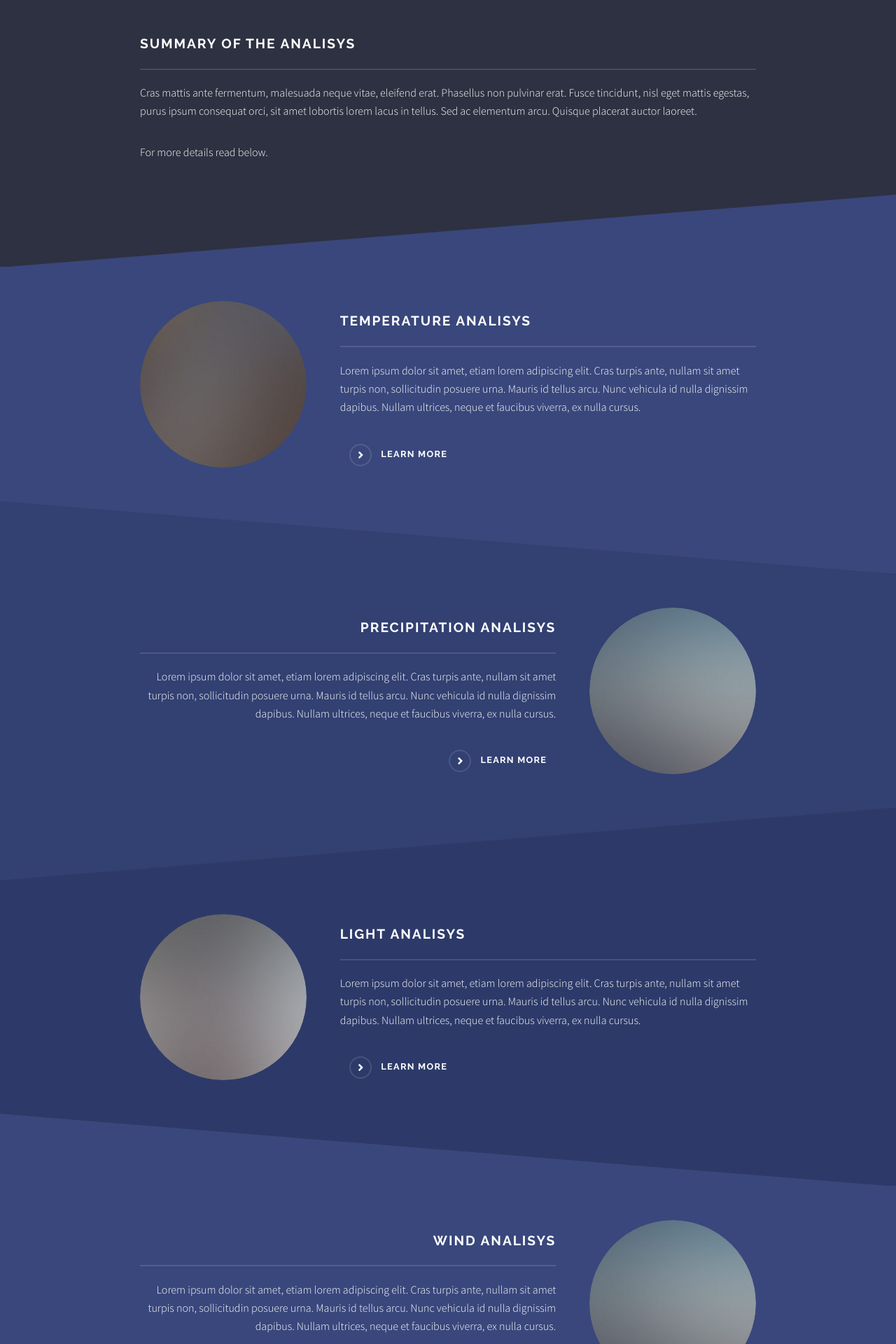
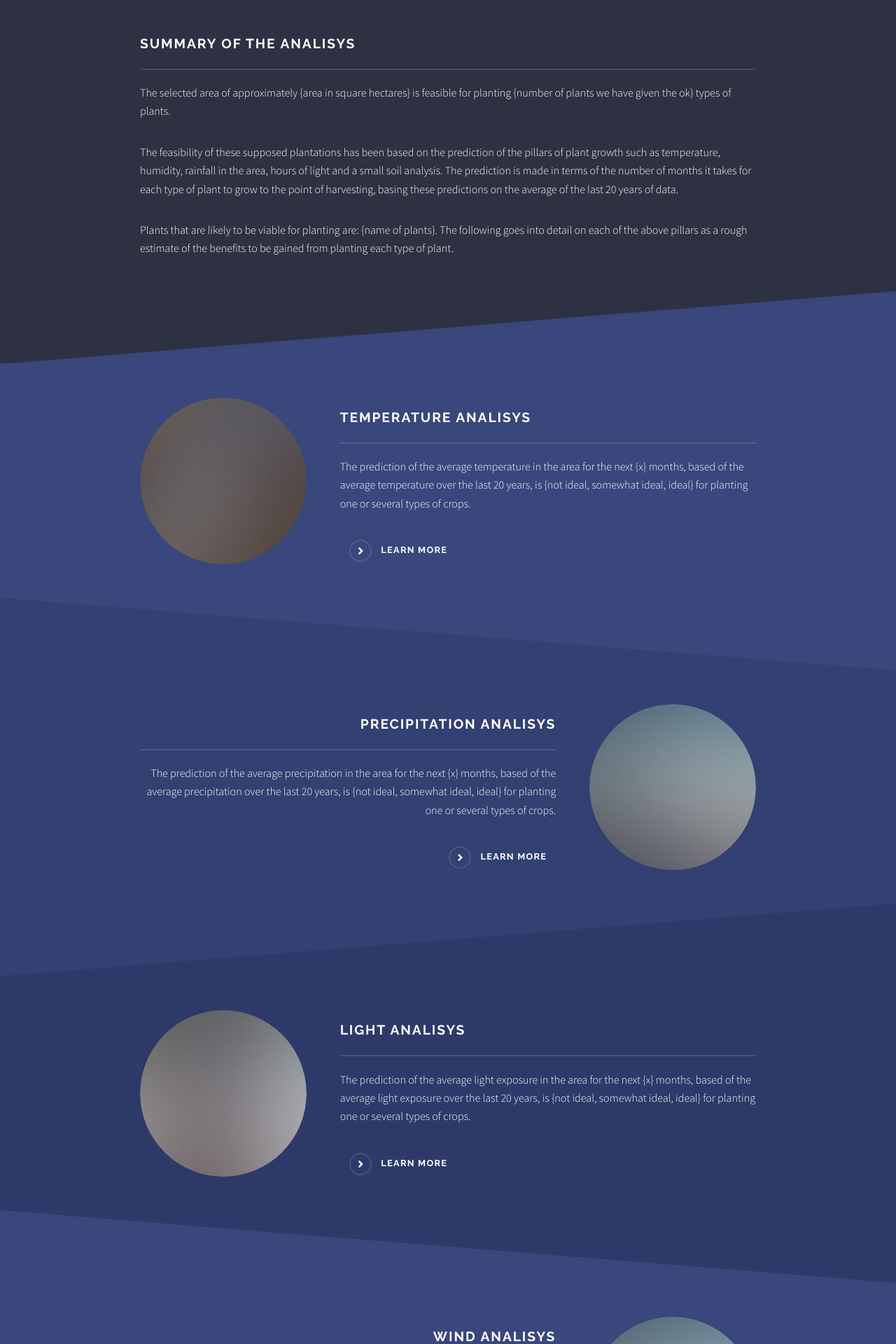
Before and after one commit to ultramani/TerraSolution_Atos2022, a Flask app: page /report in a window 1280 px wide. Shown: the part 521-2441 px from the top of the page at 70% size. Run offline with Flask 2, Linux system fonts and the light colour scheme; the visitor is signed in with stand-in values (Sample User, id 1); data comes from the database, SQL or seed files in the repository; parts of the project's set-up code (start-up, migrations or seed data) failed here and were passed over; some libraries are stand-ins or nearby versions.

Commit message:
Some adds

```diff
--- a/app/models.py
+++ b/app/models.py
@@ -64,18 +64,31 @@
      name = db.Column(db.String(128),nullable=False)
      date  = db.Column(db.Date(), nullable=False)
      location  = db.Column(db.ARRAY(db.Integer, dimensions=4),nullable=False)
-     #Monthly
+     areaSquareHectare = db.Column(db.Integer())
+
+     #Monthly data
      avgMonthlytemperature = db.Column(db.ARRAY(db.Integer, dimensions=12))
      avgMonthlyprecipitation = db.Column(db.ARRAY(db.Integer, dimensions=12))
      avgMonthlyhumidity = db.Column(db.ARRAY(db.Integer, dimensions=12))
      avgMonthlysoilmoisture = db.Column(db.ARRAY(db.Integer, dimensions=12))
      avgMonthlyradiation = db.Column(db.ARRAY(db.Integer, dimensions=12))
-     #Annual
-     avgAnnualtemperature = db.Column(db.ARRAY(db.Integer, dimensions=12))
-     avgAnnualprecipitation = db.Column(db.ARRAY(db.Integer, dimensions=12))
-     avgAnnualhumidity = db.Column(db.ARRAY(db.Integer, dimensions=12))
-     avgAnnualsoilmoisture = db.Column(db.ARRAY(db.Integer, dimensions=12))
-     avgAnnualradiation = db.Column(db.ARRAY(db.Integer, dimensions=12))
+     #Annual data
+     avgAnnualtemperature = db.Column(db.Integer())
+     avgAnnualprecipitation = db.Column(db.Integer())
+     avgAnnualhumidity = db.Column(db.Integer())
+     avgAnnualsoilmoisture = db.Column(db.Integer())
+     avgAnnualradiation = db.Column(db.Integer())
+     #Money wise data
+     avgTotalIncome = db.Column(db.Integer())
+     avgHectareIncome = db.Column(db.Integer())
+     avgPricePerKg = db.Column(db.Integer())
+     avgKgPerHectare = db.Column(db.Integer())
+     #Algorithm outcome data
+     temperature = db.Column(db.Integer())
+     humidity = db.Column(db.Integer())
+     precipitation = db.Column(db.Integer())
+     soilmoisture = db.Column(db.Integer())
+     radiation = db.Column(db.Integer())
 
      def insert(self):
         db.session.add(self)
@@ -88,7 +101,7 @@
      def update(self):
         db.session.commit()
 
-class parameters(db.model):
+class parameters(db.Model):
     __tablename__ = 'tbl_parameters'
     id = db.Column(db.Integer(), primary_key=True)
 
--- a/app/templates/dataReport.html
+++ b/app/templates/dataReport.html
@@ -26,10 +26,17 @@
         <section id="summary" class="wrapper alt style1">
             <div class="inner">
                 <h2 class="major">Summary of the analisys</h2>
-                <p>Cras mattis ante fermentum, malesuada neque vitae, eleifend erat. Phasellus non pulvinar erat. Fusce
-                    tincidunt, nisl eget mattis egestas, purus ipsum consequat orci, sit amet lobortis lorem lacus in
-                    tellus. Sed ac elementum arcu. Quisque placerat auctor laoreet.</p>
-                <p>For more details read below.</p>
+                <p>
+                    The selected area of approximately {area in square hectares} is feasible for planting {number of plants we have given the ok} types of plants.
+                </p>
+                <p>
+                    The feasibility of these supposed plantations has been based on the prediction of the pillars of plant growth such as temperature, humidity, rainfall in the area, hours of light and a small soil analysis. The prediction is made in terms of the number of months it takes for each type of plant to grow to the point of harvesting,
+                    basing these predictions on the average of the last 20 years of data.
+                </p>
+                <p>
+                    Plants that are likely to be viable for planting are: {name of plants}.
+                    The following goes into detail on each of the above pillars as a rough estimate of the benefits to be gained from planting each type of plant.
+                </p>
             </div>
         </section>
 
@@ -40,25 +47,14 @@
                 <a href="" class="image"><img src="static/image/pic01.jpg" alt="" /></a>
                 <div class="content">
                     <h2 class="major">Temperature analisys</h2>
-                    <p>Lorem ipsum dolor sit amet, etiam lorem adipiscing elit. Cras turpis ante, nullam sit amet turpis
-                        non, sollicitudin posuere urna. Mauris id tellus arcu. Nunc vehicula id nulla dignissim dapibus.
-                        Nullam ultrices, neque et faucibus viverra, ex nulla cursus.</p>
+                    <p>The prediction of the average temperature in the area for the next {x} months, based of the average temperature over the last 20 years, is {not ideal, somewhat ideal, ideal} for planting one or several types of crops.</p>
                     <!-- Rotar la flecha al abrir el collapse -->
                     <button class="btn shadow-none" type="button" data-bs-toggle="collapse" data-bs-target="#collapse1"
                         aria-expanded="false" aria-controls="collapse1">
                         <a class="special">Learn More</a>
                     </button>
                     <div class="content collapse" id="collapse1">
-                        <p>Some placeholder content for the collapse component. This panel is hidden by default but
-                            revealed when the user activates the relevant trigger.</p>
-                        <p>Some placeholder content for the collapse component. This panel is hidden by default but
-                            revealed when the user activates the relevant trigger.</p>
-                        <p>Some placeholder content for the collapse component. This panel is hidden by default but
-                            revealed when the user activates the relevant trigger.</p>
-                        <p>Some placeholder content for the collapse component. This panel is hidden by default but
-                            revealed when the user activates the relevant trigger.</p>
-                        <p>Some placeholder content for the collapse component. This panel is hidden by default but
-                            revealed when the user activates the relevant trigger.</p>
+                        <p>La temperattura  {datos}</p>
                     </div>
                 </div>
             </div>
@@ -70,9 +66,7 @@
                 <a href="#" class="image"><img src="static/image/pic02.jpg" alt="" /></a>
                 <div class="content">
                     <h2 class="major">Precipitation analisys</h2>
-                    <p>Lorem ipsum dolor sit amet, etiam lorem adipiscing elit. Cras turpis ante, nullam sit amet turpis
-                        non, sollicitudin posuere urna. Mauris id tellus arcu. Nunc vehicula id nulla dignissim dapibus.
-                        Nullam ultrices, neque et faucibus viverra, ex nulla cursus.</p>
+                    <p>The prediction of the average precipitation in the area for the next {x} months, based of the average precipitation over the last 20 years, is {not ideal, somewhat ideal, ideal} for planting one or several types of crops.</p>
                     <button class="btn shadow-none" type="button" data-bs-toggle="collapse" data-bs-target="#collapse12"
                         aria-expanded="false" aria-controls="collapse12">
                         <a class="special">Learn More</a>
@@ -99,9 +93,8 @@
                 <a href="#" class="image"><img src="static/image/pic03.jpg" alt="" /></a>
                 <div class="content">
                     <h2 class="major">Light analisys</h2>
-                    <p>Lorem ipsum dolor sit amet, etiam lorem adipiscing elit. Cras turpis ante, nullam sit amet turpis
-                        non, sollicitudin posuere urna. Mauris id tellus arcu. Nunc vehicula id nulla dignissim dapibus.
-                        Nullam ultrices, neque et faucibus viverra, ex nulla cursus.</p>
+                    <p>The prediction of the average light exposure in the area for the next {x} months, based of the average light exposure over the last 20 years, is {not ideal, somewhat ideal, ideal} for planting one or several types of crops.</p>
+
                         <button class="btn shadow-none" type="button" data-bs-toggle="collapse" data-bs-target="#collapse123"
                         aria-expanded="false" aria-controls="collapse123">
                         <a class="special">Learn More</a>
@@ -130,9 +123,7 @@
                 <a href="#" class="image"><img src="static/image/pic02.jpg" alt="" /></a>
                 <div class="content">
                     <h2 class="major">Wind analisys</h2>
-                    <p>Lorem ipsum dolor sit amet, etiam lorem adipiscing elit. Cras turpis ante, nullam sit amet turpis
-                        non, sollicitudin posuere urna. Mauris id tellus arcu. Nunc vehicula id nulla dignissim dapibus.
-                        Nullam ultrices, neque et faucibus viverra, ex nulla cursus.</p>
+                    <p>The prediction of the average wind in the area for the next {x} months, based of the average wind over the last 20 years, is {not ideal, somewhat ideal, ideal} for planting one or several types of crops.</p>
                     <button class="btn shadow-none" type="button" data-bs-toggle="collapse" data-bs-target="#collapse124"
                         aria-expanded="false" aria-controls="collapse124">
                         <a class="special">Learn More</a>
@@ -159,9 +150,7 @@
                 <a href="#" class="image"><img src="static/image/pic03.jpg" alt="" /></a>
                 <div class="content">
                     <h2 class="major">Soil analisys</h2>
-                    <p>Lorem ipsum dolor sit amet, etiam lorem adipiscing elit. Cras turpis ante, nullam sit amet turpis
-                        non, sollicitudin posuere urna. Mauris id tellus arcu. Nunc vehicula id nulla dignissim dapibus.
-                        Nullam ultrices, neque et faucibus viverra, ex nulla cursus.</p>
+                    <p>The prediction of the soil moisture and temperature in the area for the next {x} months, based of the average soil moisture and temperatureººº over the last 20 years, is {not ideal, somewhat ideal, ideal} for planting one or several types of crops.</p>
                         <button class="btn shadow-none" type="button" data-bs-toggle="collapse" data-bs-target="#collapse125"
                         aria-expanded="false" aria-controls="collapse125">
                         <a class="special">Learn More</a>
```
